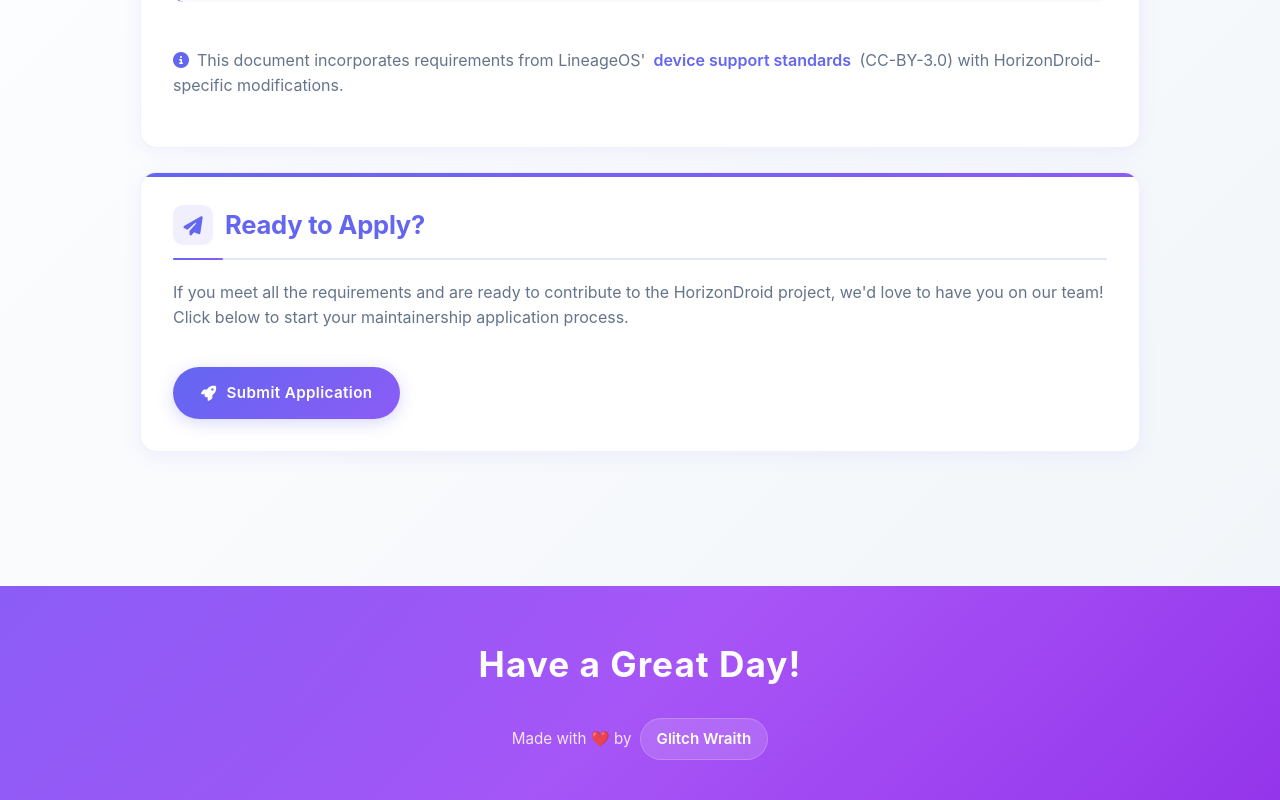
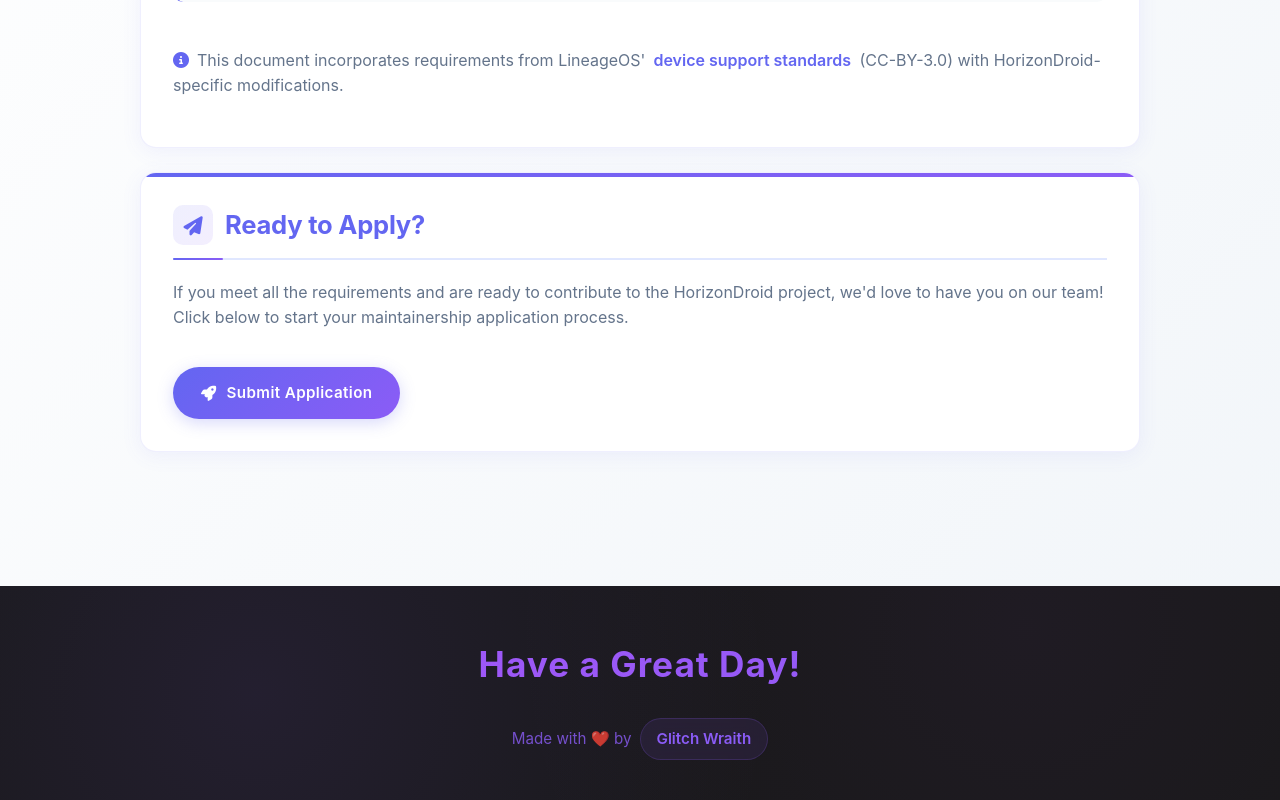
Before and after one commit to SheoranPranshu/test01, a React (Vite) app: page /build in a window 1280 px wide. Shown: the part 3089-3889 px from the top of the page. Built offline with nearby package versions, Linux system fonts and the light colour scheme.

Commit message:
footer 03

```diff
--- a/src/components/css/Footer.css
+++ b/src/components/css/Footer.css
@@ -1,7 +1,7 @@
 .footer {
     position: relative;
-    background: linear-gradient(135deg, #8B5CF6 0%, #A855F7 50%, #9333EA 100%);
-    color: white;
+    background: rgba(0, 0, 0, 0.9);
+    color: #8b5cf6;
     padding: 40px 0 30px;
     margin-top: 80px;
     text-align: center;
@@ -15,8 +15,8 @@
     right: 0;
     bottom: 0;
     background:
-        radial-gradient(circle at 20% 50%, rgba(139, 92, 246, 0.2) 0%, transparent 50%),
-        radial-gradient(circle at 80% 20%, rgba(168, 85, 247, 0.1) 0%, transparent 50%);
+        radial-gradient(circle at 20% 50%, rgba(139, 92, 246, 0.1) 0%, transparent 50%),
+        radial-gradient(circle at 80% 20%, rgba(168, 85, 247, 0.05) 0%, transparent 50%);
     pointer-events: none;
 }
 
@@ -32,7 +32,7 @@
     font-size: 2.2rem;
     font-weight: 700;
     margin-bottom: 25px;
-    background: linear-gradient(45deg, #fff, #f8faff);
+    background: linear-gradient(45deg, #a855f7, #8b5cf6);
     -webkit-background-clip: text;
     -webkit-text-fill-color: transparent;
     background-clip: text;
@@ -41,7 +41,7 @@
 
 .credit {
     font-size: 0.95rem;
-    color: rgba(255, 255, 255, 0.85);
+    color: rgba(139, 92, 246, 0.8);
     display: flex;
     align-items: center;
     justify-content: center;
@@ -49,24 +49,59 @@
 }
 
 .credit a {
-    color: white;
+    color: #8b5cf6;
     text-decoration: none;
     font-weight: 600;
     padding: 8px 16px;
     border-radius: 25px;
-    background: rgba(255, 255, 255, 0.15);
+    background: rgba(139, 92, 246, 0.1);
     backdrop-filter: blur(10px);
-    border: 1px solid rgba(255, 255, 255, 0.2);
+    border: 1px solid rgba(139, 92, 246, 0.2);
     transition: all 0.3s ease;
 }
 
 .credit a:hover {
-    background: rgba(255, 255, 255, 0.25);
+    background: rgba(139, 92, 246, 0.2);
+    color: #a855f7;
     transform: translateY(-2px);
-    box-shadow: 0 8px 20px rgba(0, 0, 0, 0.15);
+    box-shadow: 0 8px 20px rgba(139, 92, 246, 0.3);
 }
 
 @media (max-width: 768px) {
+    .footer {
+        background: linear-gradient(135deg, #8B5CF6 0%, #A855F7 50%, #9333EA 100%);
+        color: white;
+    }
+
+    .footer::before {
+        background:
+            radial-gradient(circle at 20% 50%, rgba(139, 92, 246, 0.2) 0%, transparent 50%),
+            radial-gradient(circle at 80% 20%, rgba(168, 85, 247, 0.1) 0%, transparent 50%);
+    }
+
+    .great-day {
+        background: linear-gradient(45deg, #fff, #f8faff);
+        -webkit-background-clip: text;
+        -webkit-text-fill-color: transparent;
+        background-clip: text;
+    }
+
+    .credit {
+        color: rgba(255, 255, 255, 0.85);
+    }
+
+    .credit a {
+        color: white;
+        background: rgba(255, 255, 255, 0.15);
+        border: 1px solid rgba(255, 255, 255, 0.2);
+    }
+
+    .credit a:hover {
+        background: rgba(255, 255, 255, 0.25);
+        color: white;
+        box-shadow: 0 8px 20px rgba(0, 0, 0, 0.15);
+    }
+
     .footer {
         padding: 30px 0 20px;
     }
```
